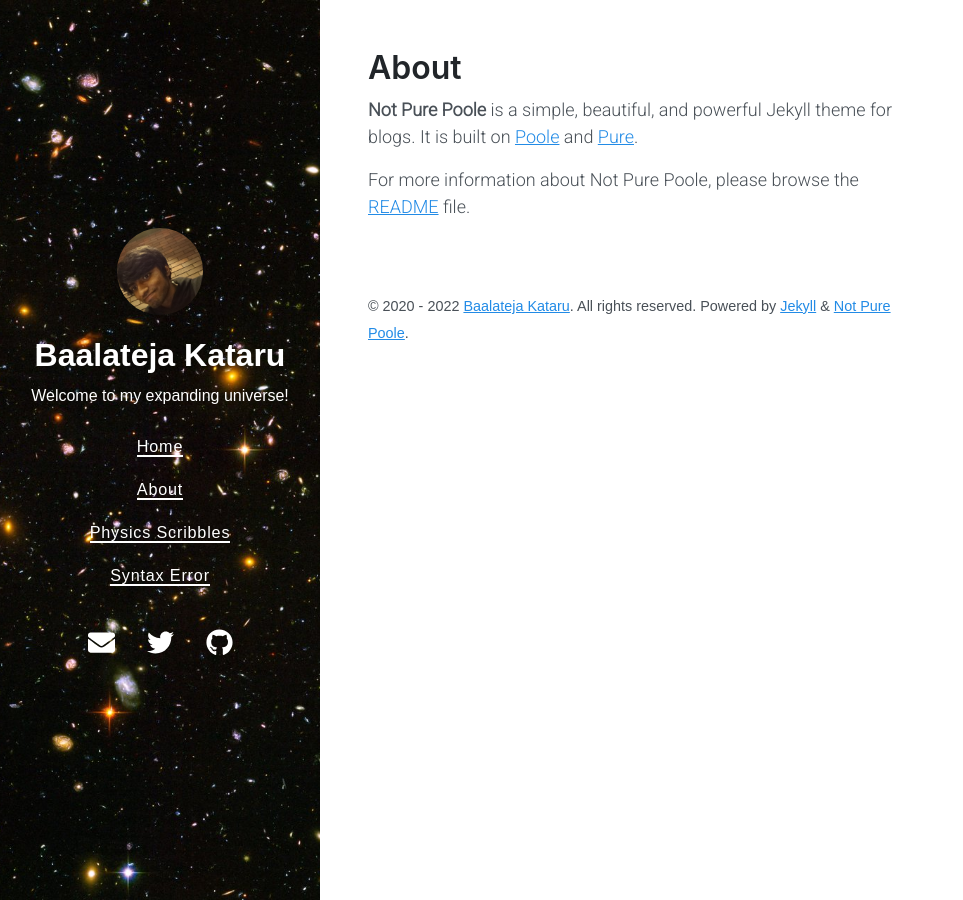
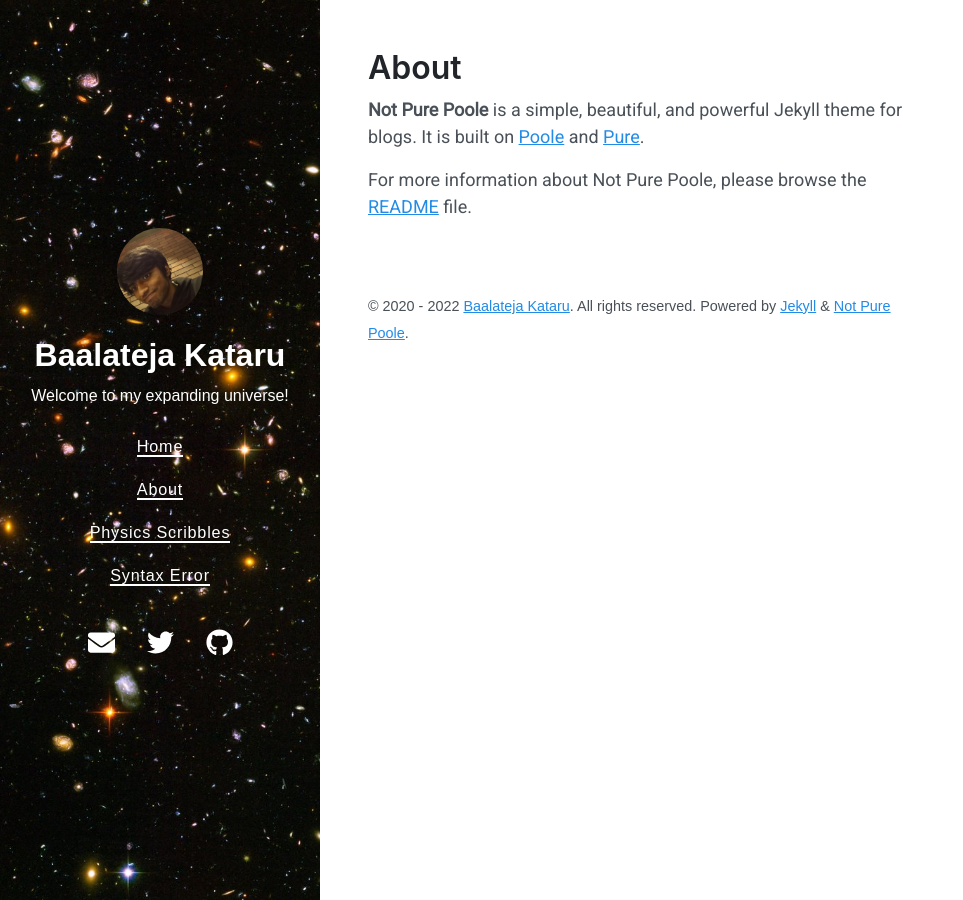
Before and after one commit to BK-Modding/BK-Modding.github.io, a Jekyll site: the page built from about.md, in a window 1280 px wide. Shown: the whole page, without its empty margins (0-963 px from the left). Built offline with Jekyll 4.4.1, drawn with Linux system fonts in a browser that asks for light colours; nearby versions of some CDN libraries.

Commit message:
Updated Roboto's contrast

```diff
--- a/_includes/head.html
+++ b/_includes/head.html
@@ -7,7 +7,7 @@
 
   <link rel="preconnect" href="https://fonts.googleapis.com">
   <link rel="preconnect" href="https://fonts.gstatic.com" crossorigin>
-  <link href="https://fonts.googleapis.com/css2?family=Roboto:wght@300&display=swap" rel="stylesheet">
+  <link href="https://fonts.googleapis.com/css2?family=Roboto&display=swap" rel="stylesheet">
 
   <!-- for mathjax support -->
     {% if page.usemathjax %}
```
